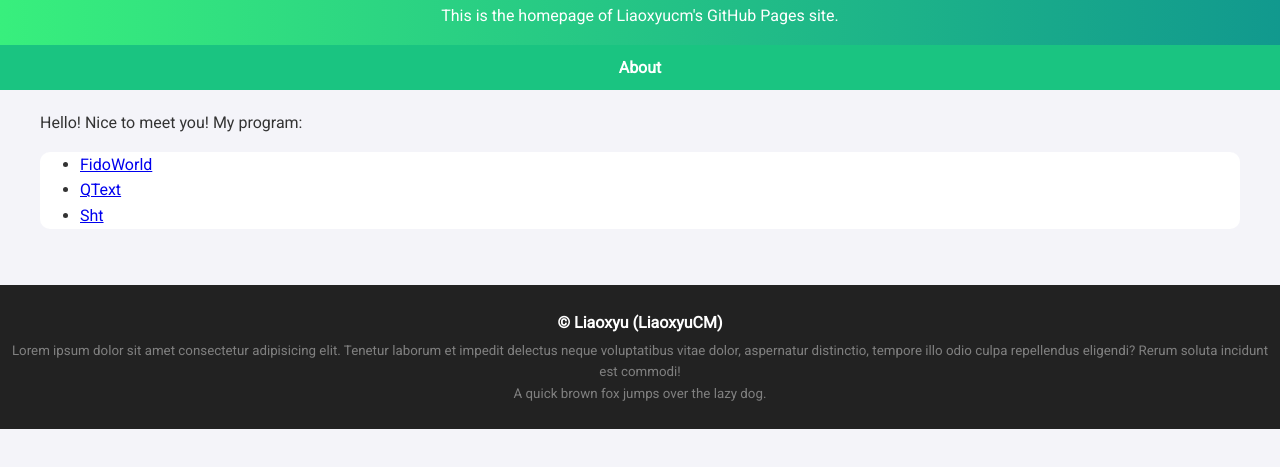
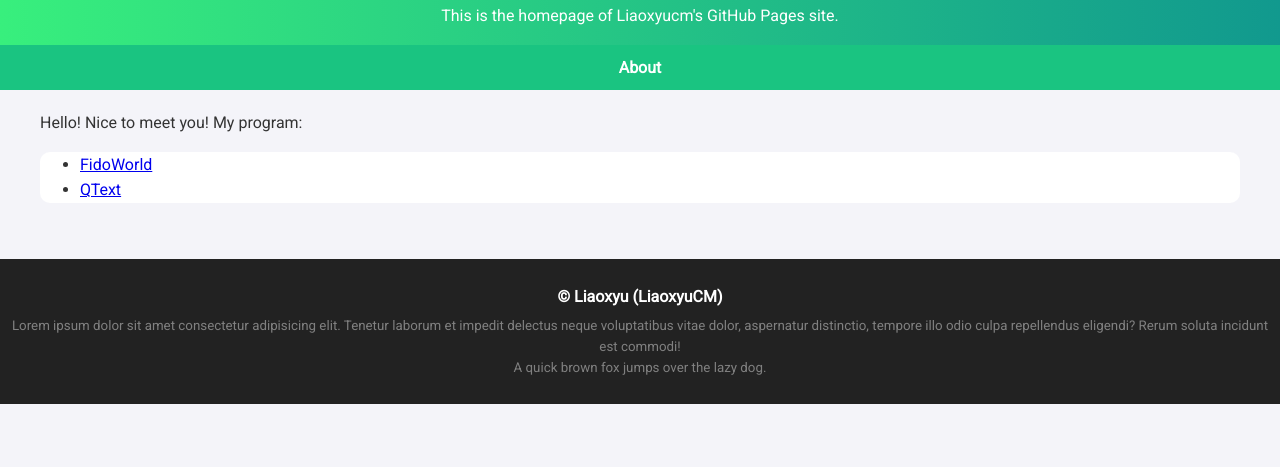
Before and after one commit to LiaoxyuCM/liaoxyucm.github.io, a plain HTML site: page index.html in a window 1280 px wide. Shown: the part 97-564 px from the top of the page. Drawn offline with Linux system fonts and the light colour scheme.

Commit message:
Remove sht

```diff
--- a/index.html
+++ b/index.html
@@ -25,7 +25,6 @@
         <ul>
             <li><a href="./FidoWorld/">FidoWorld</a></li>
             <li><a href="./qtext/">QText</a></li>
-            <li><a href="./shit/bb.html">Sht</a></li>
         </ul>
     </main>
     <footer>
```
